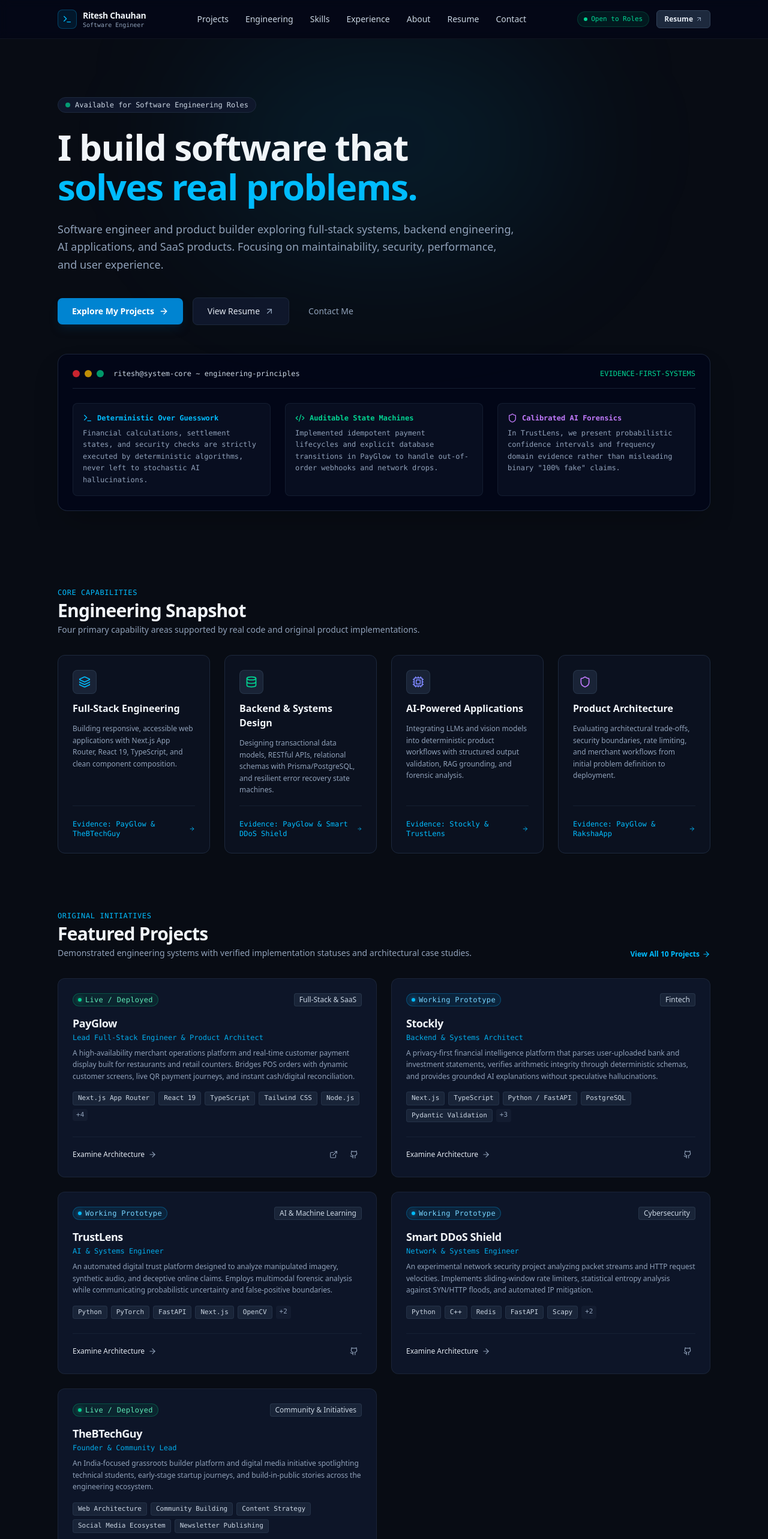
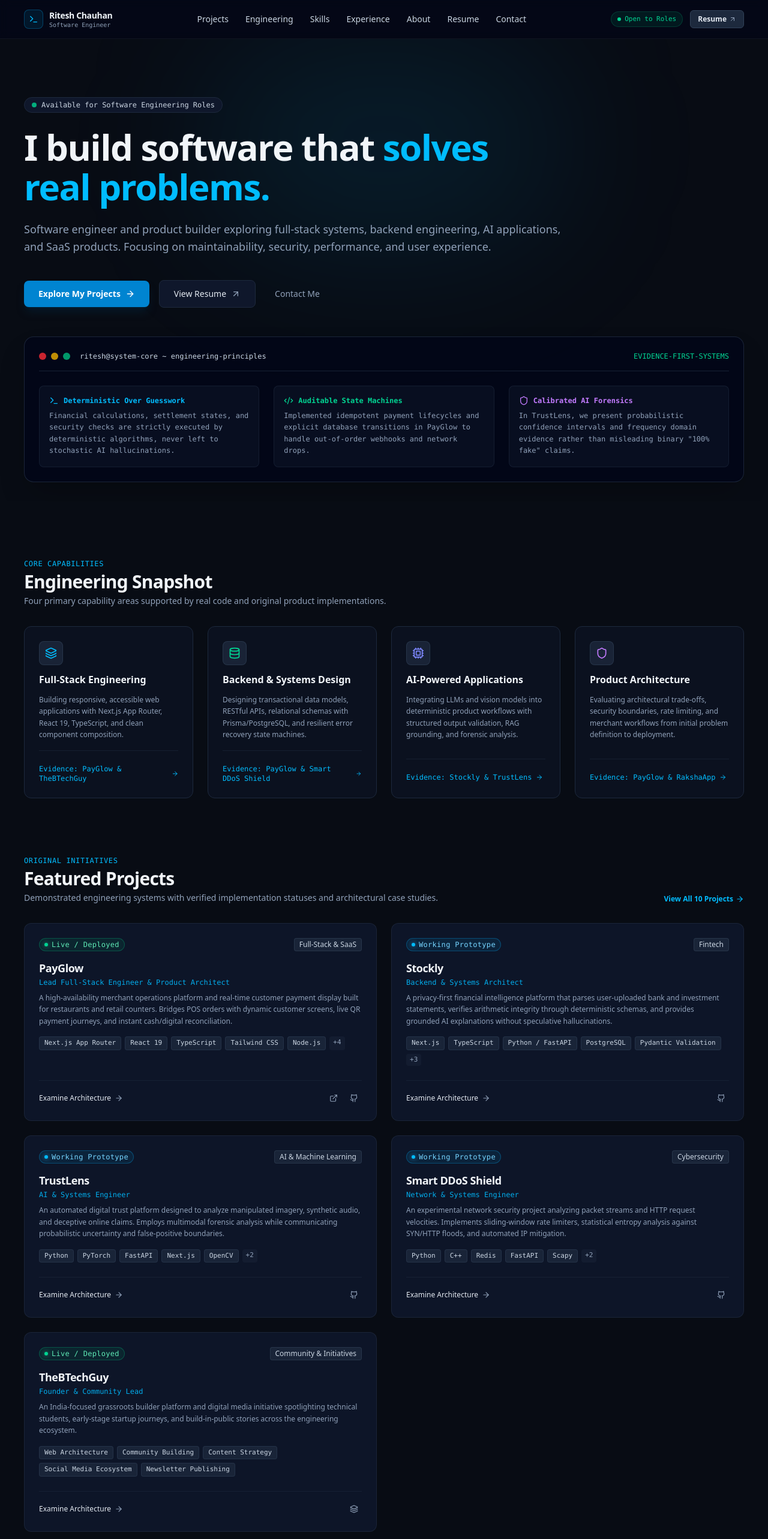
Before and after one commit to Rit2sh/Ritesh-Portfolio, a Next.js app: page / in a window 1280 px wide. Shown: the top 2566 px of the page at 60% size. Built offline with nearby package versions, Linux system fonts and the light colour scheme.

Commit message:
style: expand page and navigation container margins to max-w-7xl for wide displays

```diff
--- a/src/app/about/page.tsx
+++ b/src/app/about/page.tsx
@@ -36,7 +36,7 @@
   ];
 
   return (
-    <div className="max-w-4xl mx-auto px-4 sm:px-6 lg:px-8 py-10 space-y-12">
+    <div className="max-w-5xl mx-auto px-4 sm:px-6 lg:px-10 py-10 space-y-12">
       {/* Header */}
       <div className="space-y-4 pb-8 border-b border-slate-800">
         <p className="text-xs font-mono uppercase tracking-wider text-sky-400">
--- a/src/app/contact/page.tsx
+++ b/src/app/contact/page.tsx
@@ -14,7 +14,7 @@
 
 export default function ContactPage() {
   return (
-    <div className="max-w-4xl mx-auto px-4 sm:px-6 lg:px-8 py-10 space-y-12">
+    <div className="max-w-6xl mx-auto px-4 sm:px-6 lg:px-10 py-10 space-y-12">
       {/* Header */}
       <div className="space-y-3">
         <p className="text-xs font-mono uppercase tracking-wider text-sky-400">
--- a/src/app/engineering/[slug]/page.tsx
+++ b/src/app/engineering/[slug]/page.tsx
@@ -38,7 +38,7 @@
   }
 
   return (
-    <article className="max-w-3xl mx-auto px-4 sm:px-6 lg:px-8 py-10 space-y-10">
+    <article className="max-w-4xl mx-auto px-4 sm:px-6 lg:px-10 py-10 space-y-10">
       {/* Back button */}
       <div>
         <Link
--- a/src/app/engineering/page.tsx
+++ b/src/app/engineering/page.tsx
@@ -13,7 +13,7 @@
 
 export default function EngineeringPage() {
   return (
-    <div className="max-w-4xl mx-auto px-4 sm:px-6 lg:px-8 py-10 space-y-12">
+    <div className="max-w-5xl mx-auto px-4 sm:px-6 lg:px-10 py-10 space-y-12">
       {/* Header */}
       <div className="space-y-3">
         <p className="text-xs font-mono uppercase tracking-wider text-sky-400">
--- a/src/app/experience/page.tsx
+++ b/src/app/experience/page.tsx
@@ -24,7 +24,7 @@
   };
 
   return (
-    <div className="max-w-4xl mx-auto px-4 sm:px-6 lg:px-8 py-10 space-y-12">
+    <div className="max-w-5xl mx-auto px-4 sm:px-6 lg:px-10 py-10 space-y-12">
       {/* Header */}
       <div className="space-y-3">
         <p className="text-xs font-mono uppercase tracking-wider text-sky-400">
--- a/src/app/page.tsx
+++ b/src/app/page.tsx
@@ -88,8 +88,8 @@
         {/* Subtle background glow */}
         <div className="absolute top-0 left-1/2 -translate-x-1/2 w-[600px] h-[350px] bg-sky-500/10 blur-[120px] rounded-full pointer-events-none -z-10" />
 
-        <div className="max-w-6xl mx-auto px-4 sm:px-6 lg:px-8">
-          <div className="max-w-3xl space-y-6">
+        <div className="max-w-7xl mx-auto px-4 sm:px-6 lg:px-10">
+          <div className="max-w-4xl space-y-6">
             {/* Availability Pill */}
             <div className="inline-flex items-center gap-2 px-3 py-1 rounded-full bg-slate-900 border border-slate-800 text-xs text-slate-300 font-mono">
               <span className="h-2 w-2 rounded-full bg-emerald-400 animate-pulse" />
@@ -181,7 +181,7 @@
       </section>
 
       {/* Engineering Snapshot */}
-      <section className="max-w-6xl mx-auto px-4 sm:px-6 lg:px-8">
+      <section className="max-w-7xl mx-auto px-4 sm:px-6 lg:px-10">
         <div className="mb-8">
           <p className="text-xs font-mono uppercase tracking-wider text-sky-400">Core Capabilities</p>
           <h2 className="text-2xl sm:text-3xl font-bold tracking-tight text-slate-100 mt-1">
@@ -220,7 +220,7 @@
       </section>
 
       {/* Featured Projects Section */}
-      <section className="max-w-6xl mx-auto px-4 sm:px-6 lg:px-8">
+      <section className="max-w-7xl mx-auto px-4 sm:px-6 lg:px-10">
         <div className="flex flex-col sm:flex-row sm:items-end justify-between gap-4 mb-8">
           <div>
             <p className="text-xs font-mono uppercase tracking-wider text-sky-400">Original Initiatives</p>
@@ -248,7 +248,7 @@
       </section>
 
       {/* Engineering Approach / Workflow */}
-      <section className="max-w-6xl mx-auto px-4 sm:px-6 lg:px-8">
+      <section className="max-w-7xl mx-auto px-4 sm:px-6 lg:px-10">
         <div className="p-8 sm:p-10 rounded-2xl bg-slate-900/40 border border-slate-800">
           <div className="max-w-2xl mb-10">
             <p className="text-xs font-mono uppercase tracking-wider text-sky-400 flex items-center gap-1.5">
@@ -281,7 +281,7 @@
       </section>
 
       {/* Technical Depth Case Highlight */}
-      <section className="max-w-6xl mx-auto px-4 sm:px-6 lg:px-8">
+      <section className="max-w-7xl mx-auto px-4 sm:px-6 lg:px-10">
         <div className="p-8 rounded-2xl bg-gradient-to-br from-slate-900/90 to-slate-950 border border-slate-800 space-y-6">
           <div className="flex flex-col sm:flex-row items-start sm:items-center justify-between gap-4 pb-6 border-b border-slate-800">
             <div>
@@ -332,7 +332,7 @@
       </section>
 
       {/* About Teaser */}
-      <section className="max-w-6xl mx-auto px-4 sm:px-6 lg:px-8">
+      <section className="max-w-7xl mx-auto px-4 sm:px-6 lg:px-10">
         <div className="grid grid-cols-1 lg:grid-cols-3 gap-8 p-8 rounded-2xl bg-slate-900/30 border border-slate-800/80 items-center">
           <div className="lg:col-span-2 space-y-4">
             <p className="text-xs font-mono uppercase tracking-wider text-sky-400">About Ritesh</p>
@@ -367,7 +367,7 @@
       </section>
 
       {/* Contact CTA */}
-      <section className="max-w-6xl mx-auto px-4 sm:px-6 lg:px-8">
+      <section className="max-w-7xl mx-auto px-4 sm:px-6 lg:px-10">
         <div className="p-8 sm:p-12 rounded-2xl bg-gradient-to-r from-sky-950/40 via-slate-900 to-indigo-950/40 border border-sky-500/20 text-center space-y-6">
           <h2 className="text-3xl sm:text-4xl font-bold tracking-tight text-slate-100">
             Let&apos;s build something meaningful.
--- a/src/app/projects/[slug]/page.tsx
+++ b/src/app/projects/[slug]/page.tsx
@@ -53,7 +53,7 @@
   }
 
   return (
-    <article className="max-w-4xl mx-auto px-4 sm:px-6 lg:px-8 py-10 space-y-12">
+    <article className="max-w-5xl mx-auto px-4 sm:px-6 lg:px-10 py-10 space-y-12">
       {/* Back Link */}
       <div>
         <Link
--- a/src/app/projects/page.tsx
+++ b/src/app/projects/page.tsx
@@ -12,7 +12,7 @@
 
 export default function ProjectsPage() {
   return (
-    <div className="max-w-6xl mx-auto px-4 sm:px-6 lg:px-8 py-10 space-y-10">
+    <div className="max-w-7xl mx-auto px-4 sm:px-6 lg:px-10 py-10 space-y-10">
       {/* Header */}
       <div className="max-w-2xl space-y-3">
         <p className="text-xs font-mono uppercase tracking-wider text-sky-400">
--- a/src/app/resume/page.tsx
+++ b/src/app/resume/page.tsx
@@ -17,7 +17,7 @@
 
 export default function ResumePage() {
   return (
-    <div className="max-w-4xl mx-auto px-4 sm:px-6 lg:px-8 py-10 space-y-8">
+    <div className="max-w-5xl mx-auto px-4 sm:px-6 lg:px-10 py-10 space-y-8">
       {/* Recruiter Toolbar (Hidden when printing) */}
       <div className="no-print p-4 rounded-xl bg-slate-900 border border-slate-800 flex flex-wrap items-center justify-between gap-4 text-xs">
         <div className="flex items-center gap-2">
--- a/src/app/skills/page.tsx
+++ b/src/app/skills/page.tsx
@@ -40,7 +40,7 @@
   };
 
   return (
-    <div className="max-w-6xl mx-auto px-4 sm:px-6 lg:px-8 py-10 space-y-12">
+    <div className="max-w-7xl mx-auto px-4 sm:px-6 lg:px-10 py-10 space-y-12">
       {/* Header */}
       <div className="max-w-2xl space-y-3">
         <p className="text-xs font-mono uppercase tracking-wider text-sky-400">
--- a/src/components/layout/Footer.tsx
+++ b/src/components/layout/Footer.tsx
@@ -6,7 +6,7 @@
 export function Footer() {
   return (
     <footer className="w-full border-t border-slate-800/80 bg-slate-950/70 text-slate-400 text-sm">
-      <div className="max-w-6xl mx-auto px-4 sm:px-6 lg:px-8 py-12">
+      <div className="max-w-7xl mx-auto px-4 sm:px-6 lg:px-10 py-12">
         <div className="grid grid-cols-1 md:grid-cols-4 gap-8 mb-10">
           {/* Column 1: Identity */}
           <div className="md:col-span-2 space-y-3">
--- a/src/components/layout/Navbar.tsx
+++ b/src/components/layout/Navbar.tsx
@@ -47,7 +47,7 @@
           : "bg-slate-950/60 backdrop-blur-sm border-white/5"
       }`}
     >
-      <div className="max-w-6xl mx-auto px-4 sm:px-6 lg:px-8 h-16 flex items-center justify-between">
+      <div className="max-w-7xl mx-auto px-4 sm:px-6 lg:px-10 h-16 flex items-center justify-between">
         {/* Wordmark */}
         <Link
           href="/"
```
